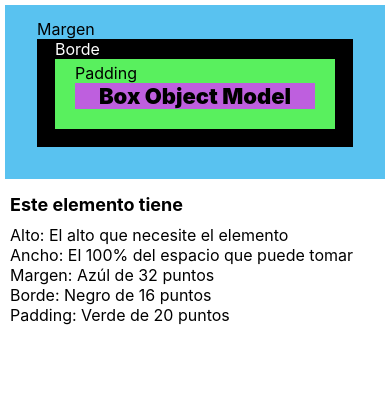
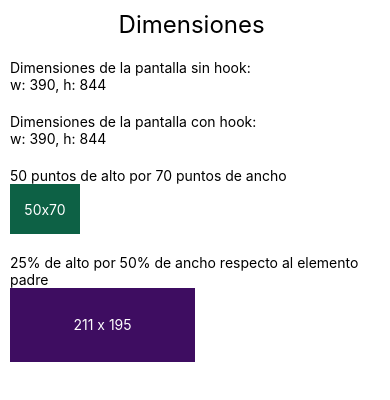
Before and after one commit to tris460/ReactNativeGists, a React Native app: screen / in a window 390 px wide. Shown: the top 400 px of the page. Built offline with nearby package versions, Linux system fonts and the light colour scheme.

Commit message:
Add dimentions example

```diff
--- a/App.tsx
+++ b/App.tsx
@@ -1,15 +1,17 @@
 import React from 'react'
 //import HelloWorld from './src/screens/HelloWorld'
 //import Counter from './src/screens/Counter'
-import BoxObjectModel from './src/screens/BoxObjectModel'
+//import BoxObjectModel from './src/screens/BoxObjectModel'
 import { SafeAreaView } from 'react-native'
+import Dimentions from './src/screens/Dimentions'
 
 const App = () => {
   return (
     <SafeAreaView>
       {/* <HelloWorld />
-      <Counter /> */}
-      <BoxObjectModel />
+      <Counter />
+      <BoxObjectModel />*/}
+      <Dimentions />
     </SafeAreaView>
   )
 }
--- /dev/null
+++ b/src/screens/Dimentions.tsx
@@ -0,0 +1,59 @@
+import React from 'react'
+import { Dimensions, StyleSheet, Text, View, useWindowDimensions } from 'react-native'
+
+const screenDimensions = Dimensions.get('window');
+
+const Dimentions = () => {
+  const { width, height } = useWindowDimensions();
+
+  return (
+    <View style={styles.container}>
+        <Text style={styles.title}>Dimensiones </Text>
+        <Text style={styles.text}>Dimensiones de la pantalla sin hook: {"\n"}w: {screenDimensions.width}, h: {screenDimensions.height}</Text>
+        <Text style={styles.text}>Dimensiones de la pantalla con hook: {"\n"}w: {width}, h: {height}</Text>
+        <Text style={styles.text}>50 puntos de alto por 70 puntos de ancho</Text>
+        <View style={styles.containerPoints}>
+            <Text style={styles.textMeasures}>50x70</Text>
+        </View>
+        <Text style={styles.text}>25% de alto por 50% de ancho respecto al elemento padre</Text>
+        <View style={styles.containerPercentage}>
+            <Text style={styles.textMeasures}>{height/4} x {width/2}</Text>
+        </View>
+    </View>
+  )
+}
+
+const styles = StyleSheet.create({
+    container: {
+        padding: 10,
+        height: '100%'
+    },
+    title: {
+        textAlign: 'center',
+        fontSize: 24,
+        color: '#000',
+        paddingHorizontal: 10,
+    },
+    text: {
+        paddingTop: 20,
+        color: '#000',
+    },
+    textMeasures: {
+        color: '#fff',
+        textAlign: 'center'
+    },
+    containerPoints: {
+        justifyContent: 'center',
+        backgroundColor: '#0d6145',
+        height: 50,
+        width: 70,
+    },
+    containerPercentage: {
+        justifyContent: 'center',
+        backgroundColor: '#3e0d61',
+        height: '25%',
+        width: '50%',
+    }
+})
+
+export default Dimentions
```
